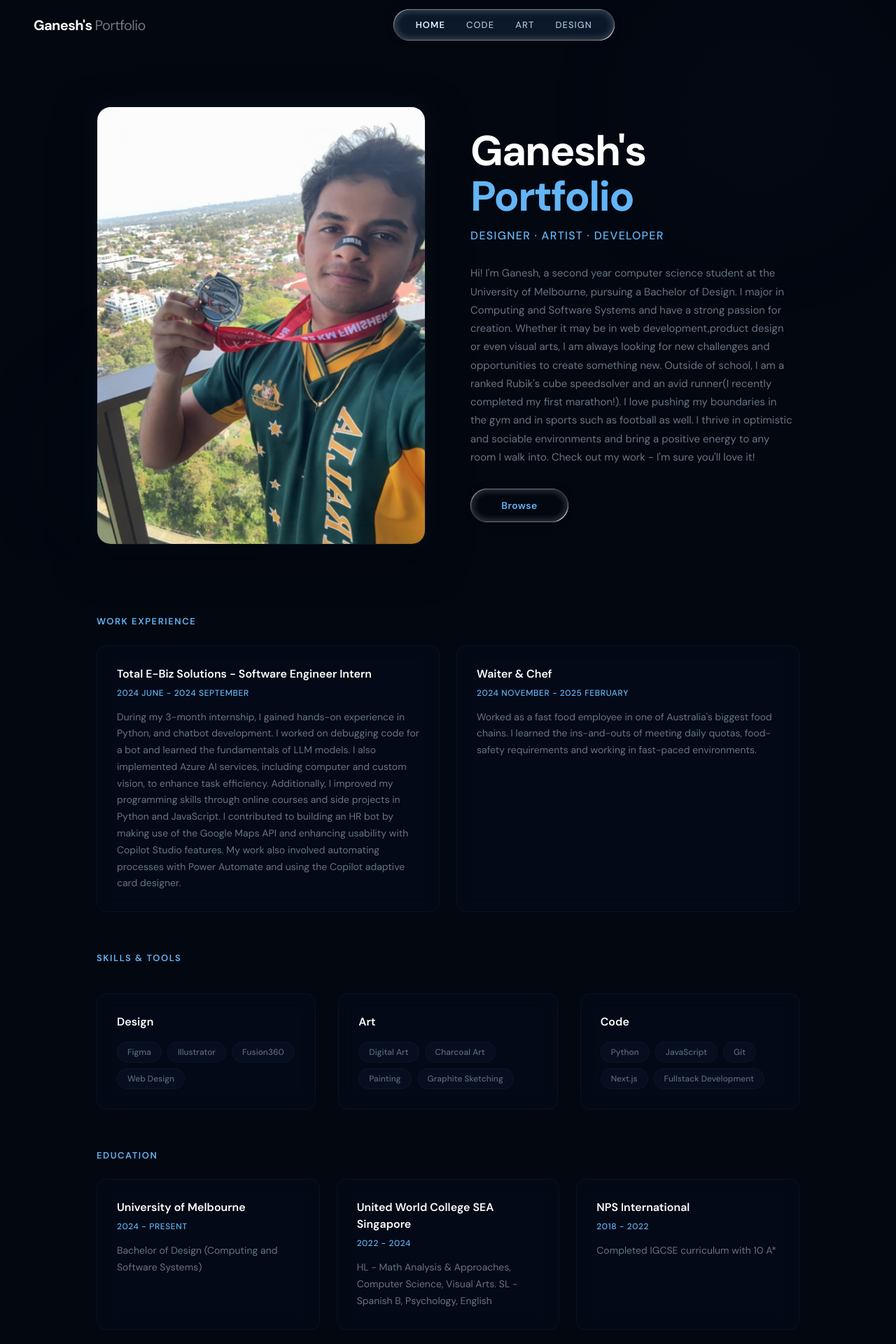
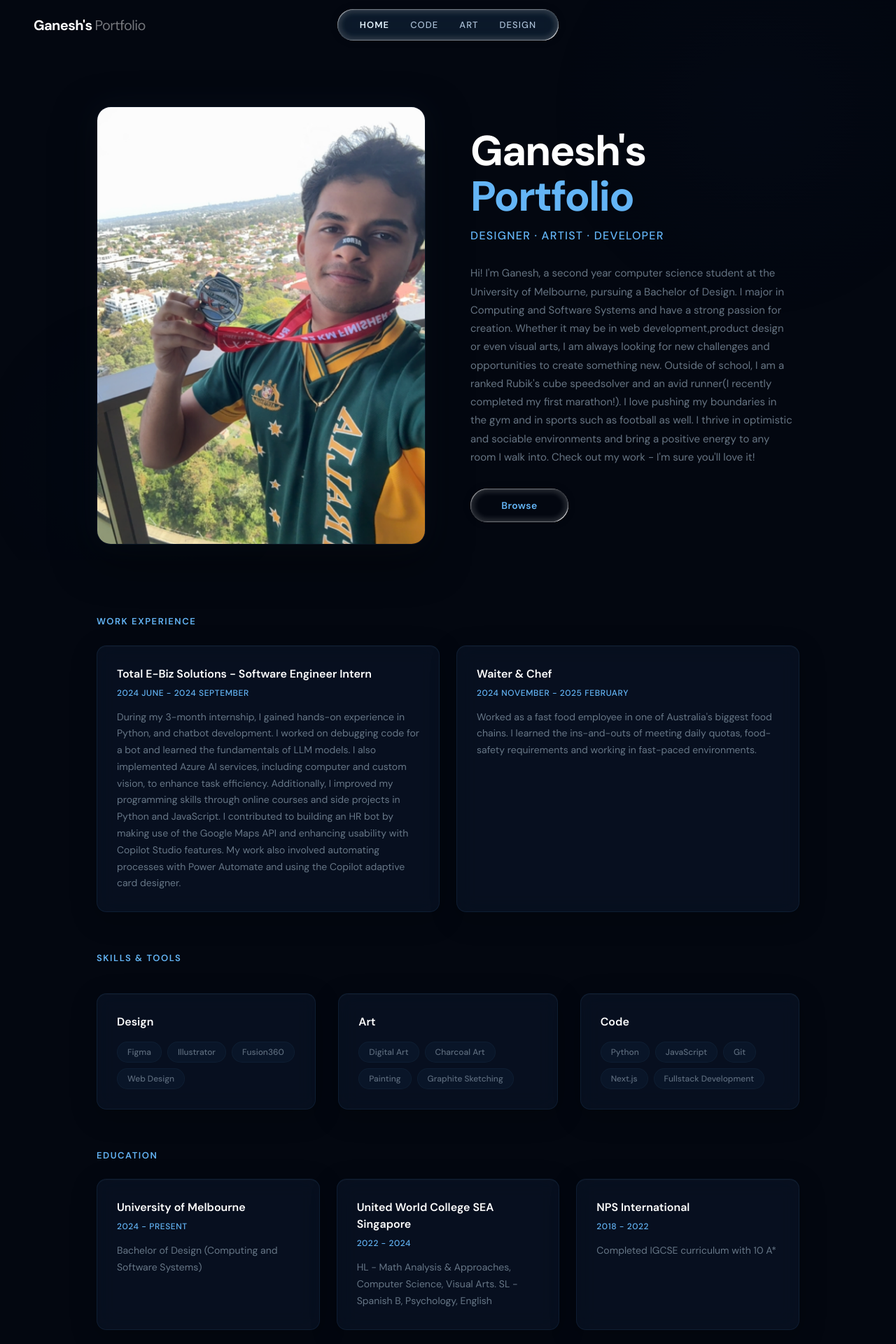
Before and after one commit to git-ganesh123/ganesh-portfolio, a React (Vite) app: page / in a window 1280 px wide. Shown: the top 1920 px of the page at 70% size. Built offline with nearby package versions, Linux system fonts and the light colour scheme.

Commit message:
aesthetics

```diff
--- a/src/App.jsx
+++ b/src/App.jsx
@@ -378,7 +378,7 @@ function Navbar({ currentPage, setCurrentPage }) {
       transition={{ duration: 0.6, ease: [0.22, 1, 0.36, 1] }}
       style={{
         position: "fixed", top: 0, left: 0, right: 0, zIndex: 100, padding: "0 clamp(16px, 4vw, 48px)",
-        height: 72, display: "flex", alignItems: "center", justifyContent: "space-between",
+        height: 72, display: "flex", alignItems: "center", justifyContent: "center",
         background: scrolled ? "rgba(3,7,16,0.92)" : "transparent",
         backdropFilter: scrolled ? "blur(20px) saturate(1.5)" : "none",
         borderBottom: scrolled ? "1px solid rgba(100,181,246,0.05)" : "1px solid transparent",
@@ -387,11 +387,19 @@ function Navbar({ currentPage, setCurrentPage }) {
     >
       <div
         onClick={() => setCurrentPage("home")}
-        style={{ cursor: "pointer", fontSize: 20, fontWeight: 700, letterSpacing: "-0.03em", color: "#fff" }}
+        style={{
+          position: "absolute",
+          left: "clamp(16px, 4vw, 48px)",
+          cursor: "pointer",
+          fontSize: 20,
+          fontWeight: 700,
+          letterSpacing: "-0.03em",
+          color: "#fff",
+        }}
       >
         Ganesh's <span style={{ opacity: 0.45, fontWeight: 400 }}>Portfolio</span>
       </div>
-      <div className="navGlassCenter" style={{ flex: 1, display: "flex", justifyContent: "center" }}>
+      <div className="navGlassCenter" style={{ display: "flex", justifyContent: "center" }}>
         <div
           style={{
             position: "relative",
@@ -446,7 +454,14 @@ function Navbar({ currentPage, setCurrentPage }) {
           ))}
         </div>
       </div>
-      <div className="navGlassCenterMobile" style={{ display: "none" }}>
+      <div
+        className="navGlassCenterMobile"
+        style={{
+          display: "none",
+          position: "absolute",
+          right: "clamp(16px, 4vw, 48px)",
+        }}
+      >
         <select
           className="navMobileSelect"
           value={currentPage}
@@ -454,8 +469,8 @@ function Navbar({ currentPage, setCurrentPage }) {
           style={{
             padding: "8px 14px",
             borderRadius: 999,
-            background: "rgba(6,14,30,0.4)",
-            border: "1px solid rgba(100,181,246,0.12)",
+            background: "rgba(6,14,30,0.5)",
+            border: "1px solid rgba(100,181,246,0.16)",
             color: "rgba(227,242,253,0.92)",
             backdropFilter: "blur(14px) saturate(1.3)",
             outline: "none",
@@ -561,9 +576,10 @@ function ProjectCard({ project, onClick, index }) {
         cursor: "pointer",
         borderRadius: 14,
         overflow: "hidden",
-        background: "rgba(6,14,30,0.45)",
-        border: "1px solid rgba(100,181,246,0.06)",
+        background: "rgba(12,24,44,0.52)",
+        border: "1px solid rgba(100,181,246,0.09)",
         backdropFilter: "blur(14px) saturate(1.3)",
+        boxShadow: "0 10px 38px rgba(0,0,0,0.28), inset 0 1px 0 rgba(255,255,255,0.03)",
         transition: "all 0.35s cubic-bezier(0.22, 1, 0.36, 1)",
       }}
       whileHover={{
@@ -702,9 +718,10 @@ function HomePage({ setCurrentPage }) {
               style={{
                 padding: 28,
                 borderRadius: 14,
-                background: "rgba(6,14,30,0.42)",
-                border: "1px solid rgba(100,181,246,0.06)",
-                backdropFilter: "blur(14px) saturate(1.25)",
+                background: "rgba(12,24,44,0.5)",
+                border: "1px solid rgba(100,181,246,0.09)",
+                backdropFilter: "blur(14px) saturate(1.3)",
+                boxShadow: "0 10px 38px rgba(0,0,0,0.22), inset 0 1px 0 rgba(255,255,255,0.03)",
               }}
             >
               <h3 style={{ color: "#fff", fontSize: 16, fontWeight: 600, marginBottom: 6 }}>{job.title}</h3>
@@ -734,9 +751,10 @@ function HomePage({ setCurrentPage }) {
               style={{
                 padding: 28,
                 borderRadius: 14,
-                background: "rgba(6,14,30,0.42)",
-                border: "1px solid rgba(100,181,246,0.06)",
-                backdropFilter: "blur(14px) saturate(1.25)",
+                background: "rgba(12,24,44,0.5)",
+                border: "1px solid rgba(100,181,246,0.09)",
+                backdropFilter: "blur(14px) saturate(1.3)",
+                boxShadow: "0 10px 38px rgba(0,0,0,0.22), inset 0 1px 0 rgba(255,255,255,0.03)",
               }}
             >
               <h3 style={{ color: "#fff", fontSize: 16, fontWeight: 600, marginBottom: 16 }}>{category}</h3>
@@ -773,9 +791,10 @@ function HomePage({ setCurrentPage }) {
               style={{
                 padding: 28,
                 borderRadius: 14,
-                background: "rgba(6,14,30,0.42)",
-                border: "1px solid rgba(100,181,246,0.06)",
-                backdropFilter: "blur(14px) saturate(1.25)",
+                background: "rgba(12,24,44,0.5)",
+                border: "1px solid rgba(100,181,246,0.09)",
+                backdropFilter: "blur(14px) saturate(1.3)",
+                boxShadow: "0 10px 38px rgba(0,0,0,0.22), inset 0 1px 0 rgba(255,255,255,0.03)",
               }}
             >
               <h3 style={{ color: "#fff", fontSize: 16, fontWeight: 600, marginBottom: 6 }}>{item.school}</h3>
```
